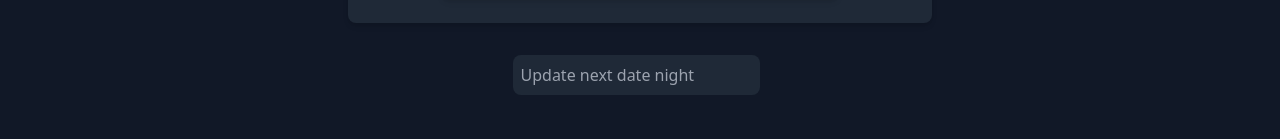
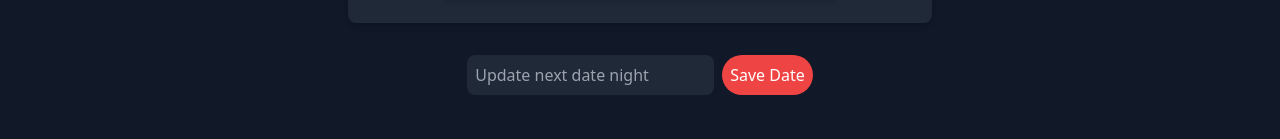
Before and after one commit to diti85/date-night, a React (Vite) app: page /places in a window 1280 px wide. Shown: the part 337-476 px from the top of the page. Built offline with nearby package versions, Linux system fonts and the light colour scheme; no server answers.

Commit message:
Countdown feature completed

```diff
--- a/src/components/Places.jsx
+++ b/src/components/Places.jsx
@@ -78,12 +78,11 @@ const Places = () => {
     })
       .then((res) => res.json())
       .then((data) => {
-        console.log(
-          'RESPONSE FROM DB FOR DATE NIGHT',
-          data
-        )
-        setNextDateNight(data);
-        setSelectedDate(new Date(data));
+        console.log('RESPONSE FROM DB FOR DATE NIGHT', data);
+        console.log("DATE", new Date())
+        const date = new Date(data.date);
+        setNextDateNight(date);
+        setSelectedDate(date);
       })
       .catch((error) => {
         console.error('Error fetching date night:', error);
@@ -222,6 +221,37 @@ const Places = () => {
       setSelectedDate(date);
     };
 
+    const handleSaveDate = () => {
+      //check if selected date is not null
+      if (selectedDate === null) {
+        //display error message
+        alert('Please select a date');
+        return;
+      }
+      // if selected date is in the past, display error message
+      if (selectedDate < new Date()) {
+        alert('Please select a future date');
+        return;
+      }
+      // Make API call to update the next date night
+      console.log("selectedDate", selectedDate.toLocaleDateString())
+      fetch(import.meta.env.VITE_API_URL + 'api/date', {
+        method: 'PUT',
+        headers: {
+          'Content-Type': 'application/json',
+          'Access-Control-Allow-Origin': '*',
+        },
+        body: JSON.stringify({ date: selectedDate }),
+      })
+        .then((res) => res.json())
+        .then((data) => {
+          setNextDateNight(data.nextDateNight);
+          console.log("DATA FROM UPDATE", data)
+        })
+        .catch((error) => {
+          console.error('Error updating date night:', error);
+        });
+    }
     return (
       <div>
         <Navbar />
@@ -236,6 +266,12 @@ const Places = () => {
                 placeholderText="Update next date night"
                 className="mr-2 mb-10 p-2 rounded-lg bg-gray-800 text-gray-300"
               />
+              <button
+                onClick={handleSaveDate}
+                className="bg-red-500 text-white py-1 px-2 rounded-full text-s hover:bg-red-600 mb-10"
+              >
+                Save Date
+              </button>
             </div>
           </div>
           <div className="flex flex-col items-center mb-8">
```
Also changed, not shown: 2 other files (tests, documents, lock files or other folders).
